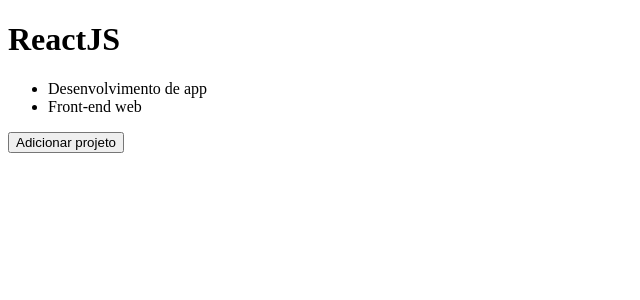
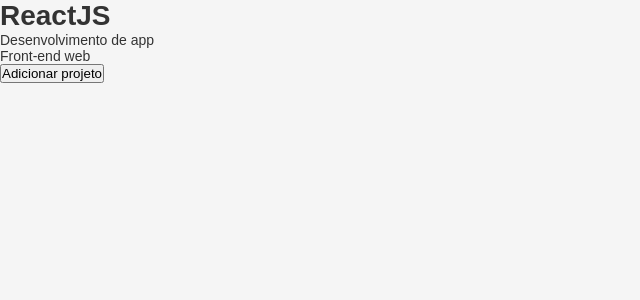
Before and after one commit to black-dev-x/GoStack-Bootcamp, a React app in the folder frontend/: page / in a window 1280 px wide. Shown: the top 300 px of the page, without its empty margins (0-640 px from the left). Built offline with nearby package versions, Linux system fonts and the light colour scheme.

Commit message:
inclusão dos loaders do css

```diff
--- a/frontend/package.json
+++ b/frontend/package.json
@@ -12,8 +12,10 @@
     "@babel/preset-env": "^7.9.5",
     "@babel/preset-react": "^7.9.4",
     "babel-loader": "^8.1.0",
+    "css-loader": "^3.5.1",
     "react": "^16.13.1",
     "react-dom": "^16.13.1",
+    "style-loader": "^1.1.3",
     "webpack": "^4.42.1",
     "webpack-cli": "^3.3.11"
   },
--- /dev/null
+++ b/frontend/src/components/App.css
@@ -0,0 +1,11 @@
+* {
+  margin: 0;
+  padding: 0;
+  outline: 0;
+  box-sizing: border-box;
+}
+body {
+  background: #f5f5f5;
+  font: 14px sans-serif;
+  color: #333;
+}
--- a/frontend/src/components/App.js
+++ b/frontend/src/components/App.js
@@ -1,5 +1,6 @@
 import React, { useState } from 'react'
 import Header from './Header'
+import './App.css'
 
 export default _ => {
   const [projects, setProjects] = useState([
--- a/frontend/webpack.config.js
+++ b/frontend/webpack.config.js
@@ -13,9 +13,12 @@
       {
         test: /\.js$/,
         exclude: /node_modules/,
-        use: {
-          loader: 'babel-loader'
-        }
+        use: { loader: 'babel-loader' }
+      },
+      {
+        test: /\.css$/,
+        exclude: /node_modules/,
+        use: [{ loader: 'style-loader' }, { loader: 'css-loader' }]
       }
     ]
   }
```
Also changed, not shown: 1 other file (tests, documents, lock files or other folders).
